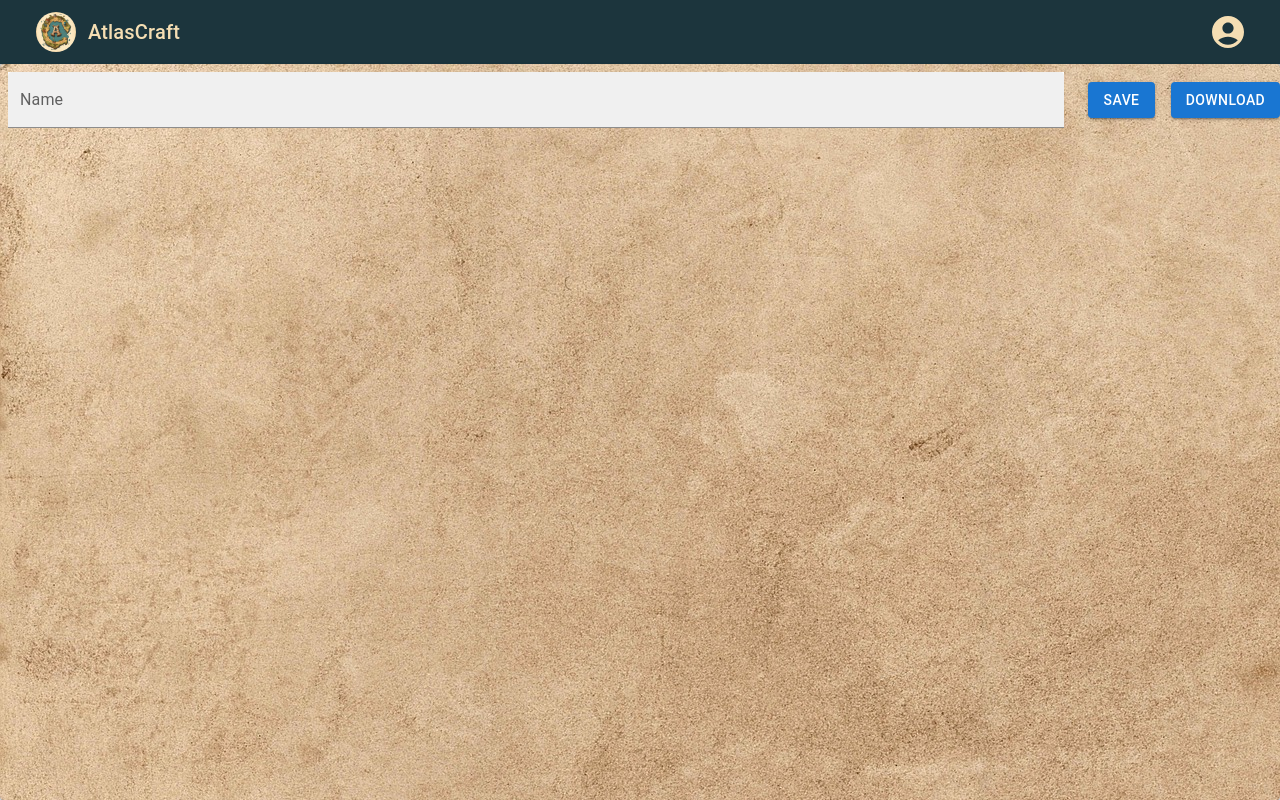
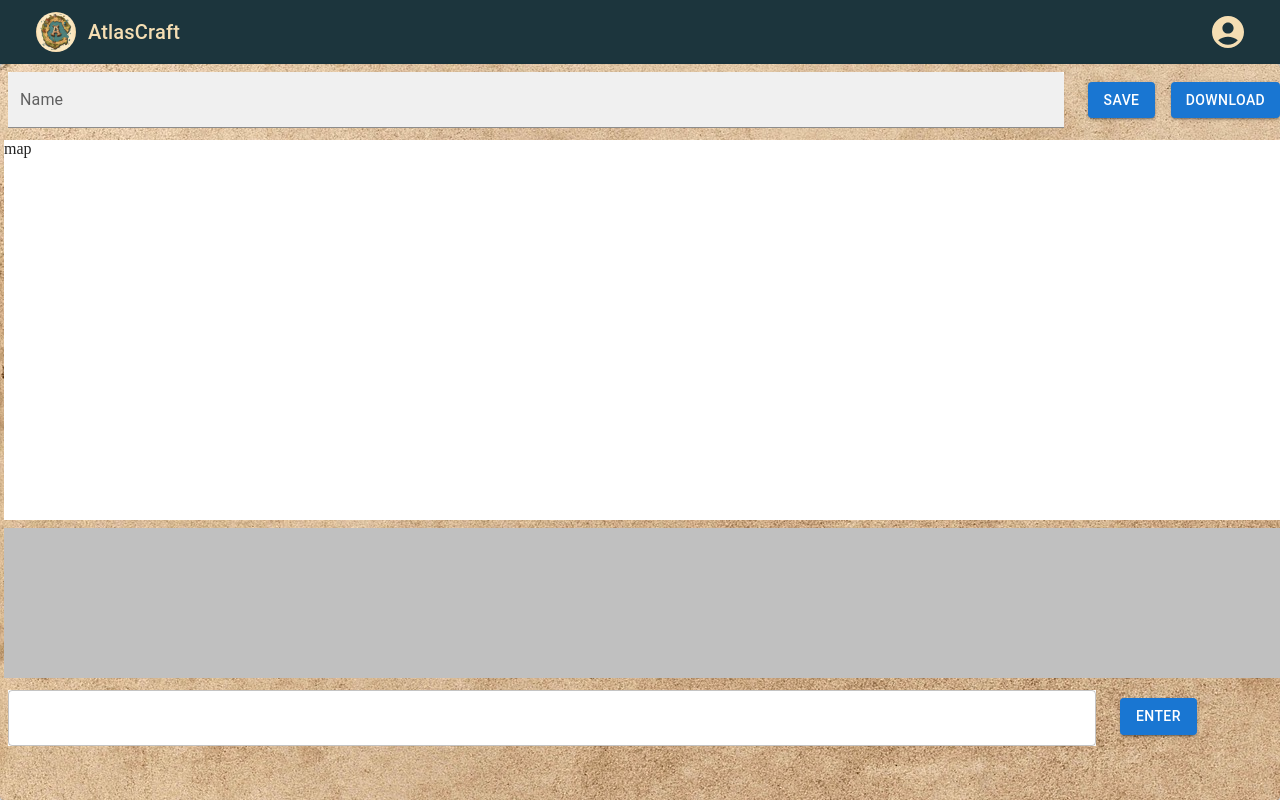
Before and after one commit to AtlasCraft/AtlasCraftFrontEnd, a React (Create React App) app: page /view in a window 1280 px wide. Built offline with nearby package versions, Linux system fonts and the light colour scheme; no server answers.

Commit message:
view screen UI

```diff
--- a/src/components/ViewScreen.js
+++ b/src/components/ViewScreen.js
@@ -3,7 +3,7 @@ import Box from '@mui/material/Box';
 import TextField from '@mui/material/TextField';
 import Button from '@mui/material/Button';
 import Stack from '@mui/material/Stack';
-import Text from 'react-text';
+import Grid from "@mui/material/Grid";
 import { MapContainer, TileLayer, Marker, Popup } from 'react-leaflet';
 
 export default function ViewScreen() {
@@ -46,6 +46,51 @@ export default function ViewScreen() {
               Download
             </Button>
           </Stack>
+          <Stack spacing={0}>
+            <Box
+                sx={{
+                    width: '100%',
+                    height: 380,
+                    margin: 0.5,
+                    backgroundColor: 'white'
+                }}>
+                    map
+            </Box>
+            <Box
+            sx={{
+                id: "comments",
+                width: '100%',
+                height: 150,
+                margin: 0.5,
+                backgroundColor: 'rgb(192,192,192)'
+            }}>
+            </Box>
+          </Stack>
+
+          <Grid container spacing={2}>
+            <Grid item>
+                <TextField
+                    fullWidth
+                    id="comment"
+                    name="comment"
+                    autoComplete="comment"
+                />
+                </Grid>
+            <Grid item>
+                <Button
+                variant="contained"
+                href="#"
+                sx={{
+                    marginTop: 2,
+                    'align-self': 'center',
+                }}
+                >
+                Enter
+                </Button>
+            </Grid>
+
+
+          </Grid>
         </Box>
       </div>
 
```
